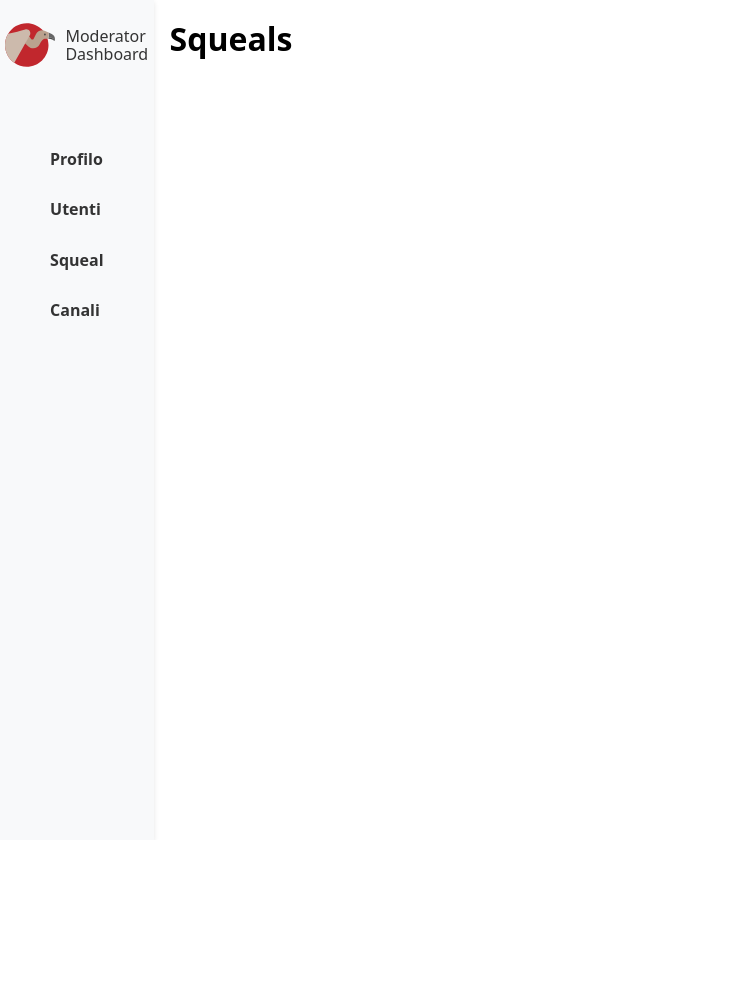
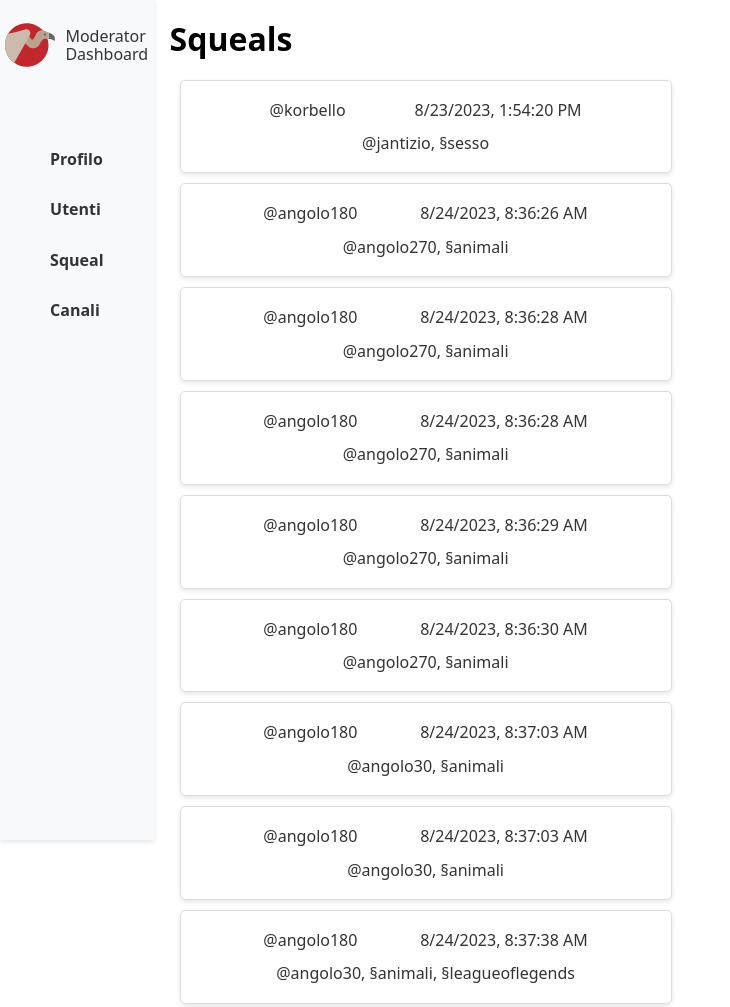
Before and after one commit to jantizio/squealer-moderator, a plain HTML site: page squeals.html in a window 1280 px wide. Shown: the top 1007 px of the page, without its empty margins (0-730 px from the left). Before the commit the page ends 840 px from the top, so only its background shows below. Drawn offline with Linux system fonts and the light colour scheme.

```diff
--- a/squeals.html
+++ b/squeals.html
@@ -14,8 +14,26 @@
       <navbar-c></navbar-c>
       <main>
         <h1>Squeals</h1>
+        <div id="squeals-list"></div>
       </main>
       <aside></aside>
     </div>
+
+    <script type="module">
+      import { getSqueals } from './src/api/squeals.mjs';
+
+      const renderSquealsList = (squeals, container = '#squeals-list') => {
+        const squealsList = document.querySelector(container);
+        squealsList.innerHTML = '';
+        squeals.forEach((squeal) => {
+          const squealComponent = document.createElement('squeal-c');
+          squealComponent.squeal = squeal;
+          squealsList.appendChild(squealComponent);
+        });
+      };
+
+      const squeals = await getSqueals();
+      renderSquealsList(squeals);
+    </script>
   </body>
 </html>
```
